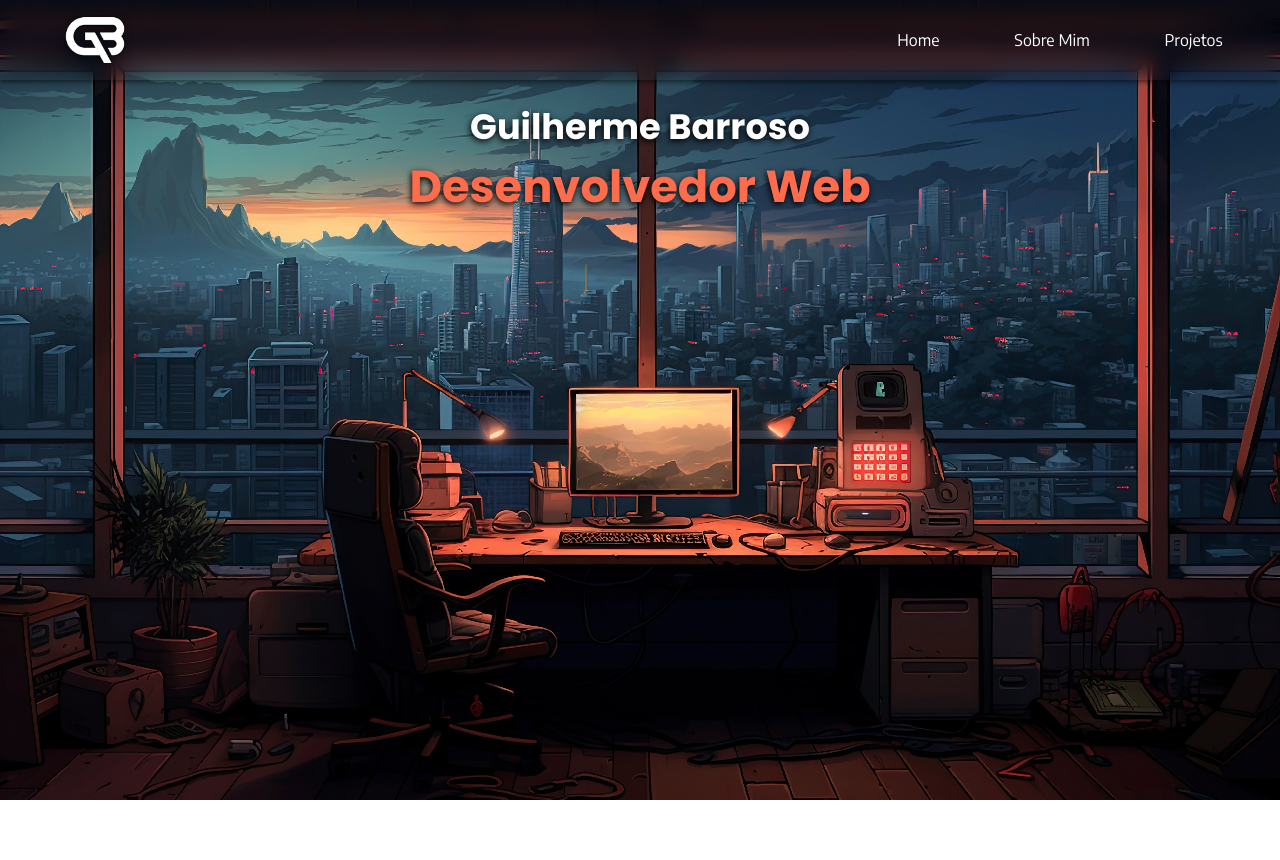
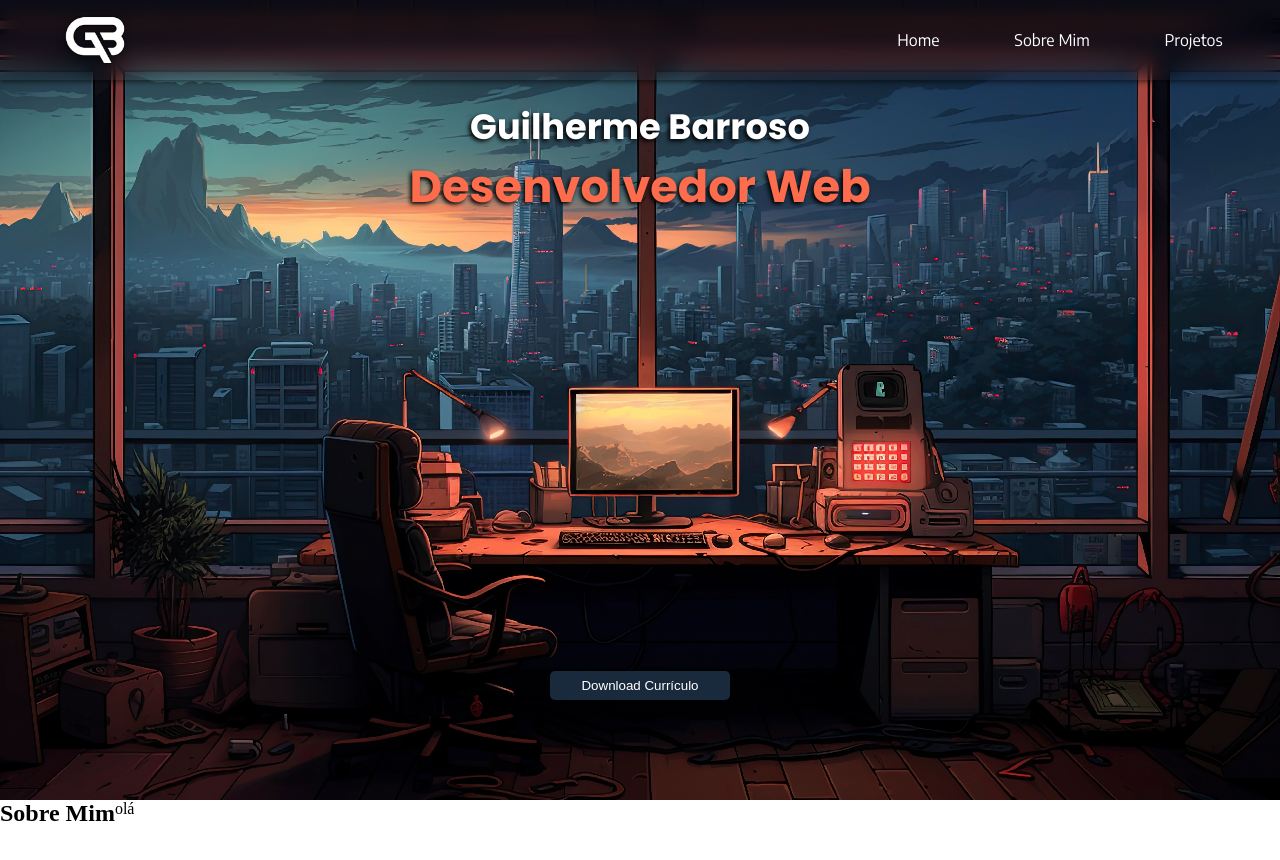
Before and after one commit to Guilhermeb166/Meu-Portfolio, a React (Create React App) app: page / in a window 1280 px wide. Both pictures are taken after a click on the icon 640 px from the left and 707 px from the top of the page. Shown: the top 860 px of the page. Before the commit the page ends 800 px from the top, so only its background shows below. Built offline with nearby package versions, Linux system fonts and the light colour scheme.

Commit message:
tela de about me criada

```diff
--- a/src/App.js
+++ b/src/App.js
@@ -1,10 +1,10 @@
-import { BrowserRouter as Router,Route,Routes } from 'react-router-dom';
-import Header from './components/Header/Header';
+import Header from './components/Layout/Header/Header';
 import './index.css';
 import Home from './components/Home/Home';
 import { motion } from "motion/react"
 import Welcome from './components/Welcome/Welcome';
 import { useState } from 'react';
+import AboutMe from './components/AboutMe/AboutMe';
 
 function App() {
   const [startTransition, setStartTransition] = useState(false);
@@ -27,7 +27,7 @@ function App() {
     <motion.div
       initial={{ y: 0, opacity: 1 }} // fica vísivel até aparecer o component home
       animate={startTransition && isHomeReady ? { y: "-100%" } : { y: 0 }}
-      transition={{ duration: 1.5 }}
+      transition={{ duration: 2 }}
       style={{
           position: "absolute",
           width: "100%",
@@ -41,19 +41,18 @@ function App() {
         <motion.div
           initial={{ y: "100%" }}
           animate={isHomeReady ? { y: 0 } : { y: "100%" }}
-          transition={{ duration: 1.5 }}
+          transition={{ duration: 2 }}
           style={{
             position: "absolute",
             width: "100%",
             height: "100%",
           }}
         >
-          <Router>
-            <Header />
-            <Routes>
-              <Route path="/" element={<Home onLoad={handleHomeLoaded}/>} />
-            </Routes>
-          </Router>
+          <Header />
+          <main>
+            <Home onLoad={handleHomeLoaded} />
+            <AboutMe />
+          </main>
         </motion.div>
       )}
 
--- /dev/null
+++ b/src/components/AboutMe/AboutMe.jsx
@@ -0,0 +1,9 @@
+import styles from './AboutMe.module.css'
+export default function AboutMe(){
+    return(
+        <section id="aboutMe" className={styles.AboutMe}>
+            <h1>Sobre Mim</h1>
+            <p>olá</p>
+        </section>
+    )
+}
--- /dev/null
+++ b/src/components/AboutMe/AboutMe.module.css
@@ -0,0 +1,5 @@
+.AboutMe{
+    display: flex;
+    height: 500px;
+    background-color: #fff;
+}
--- a/src/components/Home/Home.jsx
+++ b/src/components/Home/Home.jsx
@@ -6,18 +6,19 @@ export default function Home({onLoad}){
         // Simula carregamento e avisa quando está pronto
         const timer = setTimeout(() => {// usada para executar algo uma única vez após um tempo determinado.
           if (onLoad) onLoad();//a verifica se a função onLoad foi passada como uma prop para o componente.
-        });
+        },100);
 
         return () => clearTimeout(timer);
         //Cancela o temporizador criado pelo setTimeout, garantindo que ele não execute o código após o componente ser desmontado.
       }, [onLoad]);//O efeito só será executado novamente se a prop onLoad mudar.
 
     return(
-        <main className={styles.home}>
+        <section className={styles.home} id="home">
           <div>
             <h1 className={styles.name}>Guilherme Barroso</h1>
             <h1 className={styles.lastName}>Desenvolvedor Web</h1>
           </div>
-        </main>
+          <button className={styles.curriculumBtn}><a download={'/curriculo/curriculoG.pdf'} href={'/curriculo/curriculoG.pdf'}>Download Currículo</a></button>
+        </section>
     )
 }
--- a/src/components/Home/Home.module.css
+++ b/src/components/Home/Home.module.css
@@ -4,17 +4,18 @@
     background-size: cover;
     height: 100vh;
     image-rendering: pixelated;/*dimensionar a imagem sem perder a qualidade*/
-    padding-top: 100px;
+    padding: 100px 0;
     display: flex;
     flex-direction: column;
     align-items: center;
+    justify-content: space-between;
 
 }
 .name,.lastName{
     color: #fff;
     text-align: center;
     font-family: "Poppins", sans-serif;
-    text-shadow: -1px 2px 6px black;
+    text-shadow: -2px 2px 4px black;
 }
 .name{
     font-size: 2.2em;
@@ -24,3 +25,21 @@
     font-size: 2.8em;
     color: #FD6C4C;
 }
+.curriculumBtn{
+    background-color: #1A2A3D;
+    border-radius: 5px;
+    border: none;
+    padding: 7px;
+    width: 80%;
+    max-width: 180px;
+    cursor: pointer;
+    &>a{
+        text-decoration: none;
+        color: #fff;
+
+    }
+    &:hover{
+        background-color: #02030C;
+        transition: .5s ease;
+    }
+}
--- a/src/components/Header/Header.jsx
+++ b/src/components/Layout/Header/Header.jsx
@@ -2,7 +2,7 @@ import styles from './Header.module.css'
 import { useEffect } from 'react';
 import Aos from 'aos';
 import 'aos/dist/aos.css'; //CSS do AOS
-import { Link } from 'react-router-dom';
+
 export default function Header(){
     useEffect(() => {
         Aos.init({
@@ -10,13 +10,20 @@ export default function Header(){
             once: true,     // Anima apenas uma vez (opcional)
         });
     }, []); // O array vazio garante que isso seja executado apenas uma vez
+
+    const scrollToSection=((id)=>{
+        const element = document.getElementById(id)
+        if(element){
+            element.scrollIntoView({behavior:'smooth'})
+        }
+    })
     return(
         <header className={styles.header}>
             <img src="./img/gb.png" alt="gb.png" className={styles.logo} />
             <div className={styles.links} >
-                <Link to='/'>Home</Link>
-                <Link to='/'>Sobre Mim</Link>
-                <Link to='/'>Projetos</Link>
+            <a href='#home' onClick={() => scrollToSection('home')}>Home</a>
+            <a href='#aboutMe' onClick={() => scrollToSection('aboutMe')}>Sobre Mim</a>
+            <a href='/'>Projetos</a>
 
             </div>
         </header>
--- a/src/components/Particle/ParticleBackground.jsx
+++ b/src/components/Particle/ParticleBackground.jsx
@@ -38,14 +38,14 @@ export default function ParticleBackground() {
           },
           move: {
             enable: true,
-            speed: 2, // Velocidade de movimento
+            speed: 3, // Velocidade de movimento
             direction: "none",
             outModes: {
               default: "out", // Partículas saem da tela e reaparecem
             },
           },
           opacity: {
-            value: 0.5, // Opacidade das partículas
+            value: 0.2, // Opacidade das partículas
           },
           size: {
             value: 5, // Tamanho das partículas
--- a/src/components/Welcome/Welcome.jsx
+++ b/src/components/Welcome/Welcome.jsx
@@ -47,7 +47,7 @@ export default function Welcome({onClick}){
             ):(
                 <div className={styles.welcome}>
                     <ParticleBackground />
-                        <div style={{zIndex:2}}>
+                        <div style={{zIndex:10}}>
                             <img src="./img/devImg.svg" alt="dev imagem" className={styles.devImg}/>
                             <p className={styles.text}>Bem vindo ao meu portfólio !</p>
                             <ReactTyped
--- a/src/components/Welcome/Welcome.module.css
+++ b/src/components/Welcome/Welcome.module.css
@@ -8,6 +8,7 @@
     background-size: cover;
     image-rendering: pixelated;/*dimensionar a imagem sem perder a qualidade*/
     height: 100vh;
+    overflow: hidden;
 
 
     &>div{
@@ -49,7 +50,7 @@
     font-family: Arial, Helvetica, sans-serif;
 }
 .text,.textAnimation{
-    text-shadow: -2px 2px 3px rgba(0, 0, 0, 0.664);
+    text-shadow: -1px 2px 5px rgba(0, 0, 0, 0.664);
 }
 .ShowPortfolio{
     font-size: 5em;
--- a/src/index.css
+++ b/src/index.css
@@ -5,9 +5,11 @@
 }
 body,html{
   scroll-behavior: smooth;
-  overflow: hidden;
+
 }
 .App{
-  overflow: hidden;
   height: 100vh;
 }
+body,html,.App{
+  background-color: #000A23;
+}
```
Also changed, not shown: src/components/Layout/Header/Header.module.css (renamed from src/components/Header/Header.module.css), 2 other files (tests, documents, lock files or other folders).
